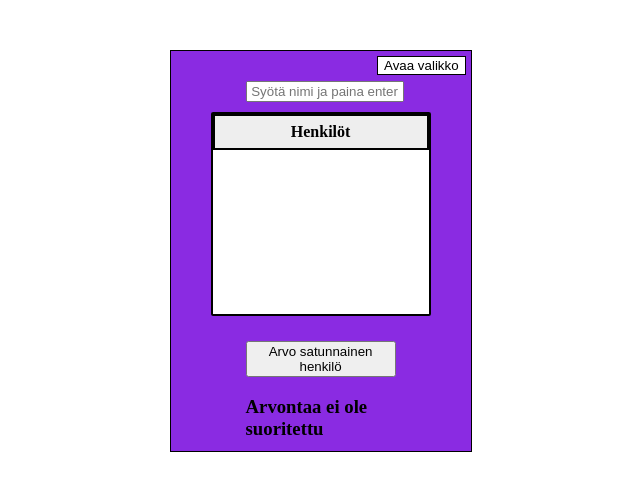
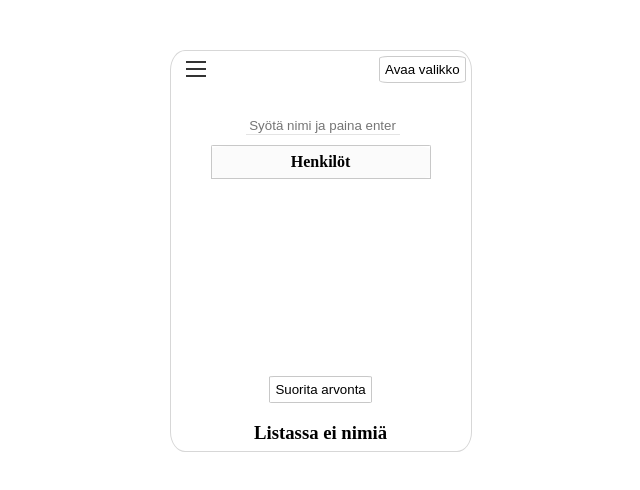
Before and after one commit to Ilminho/FairDrew, a React (Create React App) app in the folder frontend_v2/: page / in a window 1280 px wide. Shown: the top 490 px of the page, without its empty margins (344-984 px from the left). Built offline with nearby package versions, Linux system fonts and the light colour scheme.

Commit message:
QuickDraw eteenpäin

```diff
--- a/frontend_v2/src/App.css
+++ b/frontend_v2/src/App.css
@@ -1,3 +1,25 @@
+:root{
+    background-color: white;
+    height: 1000px;
+}
+
+button {
+    border: 1px solid rgb(200, 200, 200);
+    border-radius: 5%;
+    background-color: rgb(255, 255, 255);
+    padding: 5px;
+}
+
+
+
+button:hover{
+    background-color: rgb(245, 245, 245);
+    cursor: pointer;
+}
+
+button:active{
+    background-color: rgb(240, 240, 240);
+}
 
 
 .App{
@@ -22,6 +44,7 @@
     left: 25%;
     width: 50%;
     height: 25%;
+    text-align: center;
 }
 
 .Menu{
@@ -33,14 +56,14 @@
     height: 50%;
     left: 20%;
     top: 25%;
-    border: 1px solid black;
+    border: 1px solid rgb(200, 200, 200);
+    border-radius: 5%;
     position: absolute;
     z-index: 3;
     background-color: white;
 }
 
 .Menu > h4{
-    border: 1px solid black;
     margin: auto;
     width: 90%;
     height: fit-content;
@@ -51,7 +74,7 @@
 
 
 .Menu > h4:hover {
-    color: red;
+    color: rgb(99, 99, 99);
     cursor:pointer;
 }
 
@@ -61,7 +84,8 @@
     width: 300px;
     height: 400px;
 
-    border: 1px solid black;
+    border: 1px solid rgb(215, 215, 215);
+    border-radius: 5%;
 }
 
 .CreateDraw {
@@ -75,8 +99,15 @@
 
 }
 
+input {
+    border: 0;
+    border-bottom: 1px solid rgb(228, 228, 228);
+}
+
+
 th {
-    background: #eee;
+    background: rgb(251, 251, 251);
+
 }
 
 
@@ -92,7 +123,6 @@ th {
     min-height:200px;
     max-height: 200px;
     margin:40px;
-    border: 2px solid black;
     border-radius: 1%;
     background-color: white;
 
@@ -104,7 +134,8 @@ th {
     width: 100%;
     height: 30px;
     z-index: 2;
-    border: 2px solid black;
+    border: 1px solid rgb(200, 200, 200);
+    border-radius: 10%;
 
 }
 
@@ -116,7 +147,8 @@ th {
 }
 
 .QuickTable  tbody th{
-    border: 2px solid black;
+    border: 1px solid rgb(200, 200, 200);
+    border-radius: 10%;
     text-align: left;
     position: relative;
     height: 25px;
@@ -137,13 +169,14 @@ th {
 }
 
 .QuickDraw{
-    background-color: blueviolet;
+    background-color: white;
     width: 100%;
-    height: 100%;
+    height: 91%;
+    border-radius: 10%;
 }
 
 .closeButton {
-    border: 1px solid black;
+
     position: absolute;
     top: 2px;
     right: 2px;
@@ -166,6 +199,38 @@ th {
     right:5px;
     background-color: white;
     box-shadow: 0;
-    border: 1px solid black;
+    border: 1px rgb(203, 203, 203) solid;
+    border-radius: 10%;
     z-index: 2;
 }
+
+.Hamb {
+    display: inline-block;
+    cursor: pointer;
+    padding-left: 15px;
+    padding-top: 5px;
+    width: auto;
+    height: auto;
+
+}
+
+.bar1, .bar2, .bar3 {
+    width: 20px;
+    height: 2px;
+    background-color: #333;
+    margin: 5px 0;
+    transition: 0.4s;
+}
+
+/* Rotate first bar */
+.change .bar1 {
+    transform: translate(0, 11px) rotate(-45deg);
+}
+
+/* Fade out the second bar */
+.change .bar2 {opacity: 0;}
+
+/* Rotate last bar */
+.change .bar3 {
+  transform: translate(0, -11px) rotate(45deg);
+}
--- a/frontend_v2/src/components/Draws.js
+++ b/frontend_v2/src/components/Draws.js
@@ -7,6 +7,7 @@ import QuickDraw from "./QuickDraw"
 import { useDispatch } from 'react-redux'
 import {connect} from "react-redux"
 import { numberSetter } from '../reducers/cardReducer';
+import HamburgerButton from "./HamburgerButton"
 
 
 
@@ -26,6 +27,7 @@ const Draws = (props)=>{
 
     return(
         <div className="DrawCard">
+            <HamburgerButton/>
             <button className="MenuButton" onClick={changeMenu}>{menu?"Sulje valikko":"Avaa valikko"}</button>
             {menu?<Menu className="Headers"/>:<></>}
             <div className="DrawBlur" style={{filter:menu?'blur(1px)':'blur(0px)'}}>
--- /dev/null
+++ b/frontend_v2/src/components/HamburgerButton.js
@@ -0,0 +1,13 @@
+import "../App.css"
+
+const HamburgerButton = ()=>{
+    return(
+        <div className="Hamb" >
+            <div className="bar1"></div>
+            <div  className="bar2"></div>
+            <div className="bar3"></div>
+        </div>
+    )
+}
+
+export default HamburgerButton
--- a/frontend_v2/src/components/QuickDraw.js
+++ b/frontend_v2/src/components/QuickDraw.js
@@ -5,10 +5,11 @@ import { useState } from "react"
 const QuickDraw = ()=>{
 
     const [names, setNames] = useState([])
-    const [arvottu, setArvottu] = useState(-1)
+    const [arvottu, setArvottu] = useState(-2)
 
     const submitName = (name)=>{
         setNames(names.concat({name:name, key:names.length}))
+        setArvottu(-1)
     }
 
     const randomFromNames = ()=>{
@@ -19,15 +20,14 @@ const QuickDraw = ()=>{
     }
 
     const filterName = (key)=>{
+        names.length===1?setArvottu(-2):console.log("");
         setNames(names.filter(name=>name.key!==key))
-        console.log("Filtteröi");
     }
 
     return(
         <div className="QuickDraw">
-            <div>
                 <CustomInput placeholder="Syötä nimi ja paina enter" doEnter={submitName} class="QuickNimiInput"/>
-            </div>
+
             <div className="QuickTable">
                 <table>
                     <thead>
@@ -46,8 +46,8 @@ const QuickDraw = ()=>{
                 </table>
             </div>
             <div className="Arvonta">
-                            <button onClick={()=>randomFromNames()}>Arvo satunnainen henkilö</button>
-                            <h3> {arvottu>-1?names[arvottu].name:"Arvontaa ei ole suoritettu"}</h3>
+                            <button onClick={()=>randomFromNames()}>Suorita arvonta</button>
+                            <h3> {arvottu===-2?"Listassa ei nimiä":arvottu>-1?names[arvottu].name:"Arvontaa ei ole suoritettu"}</h3>
             </div>
         </div>
     )
```
